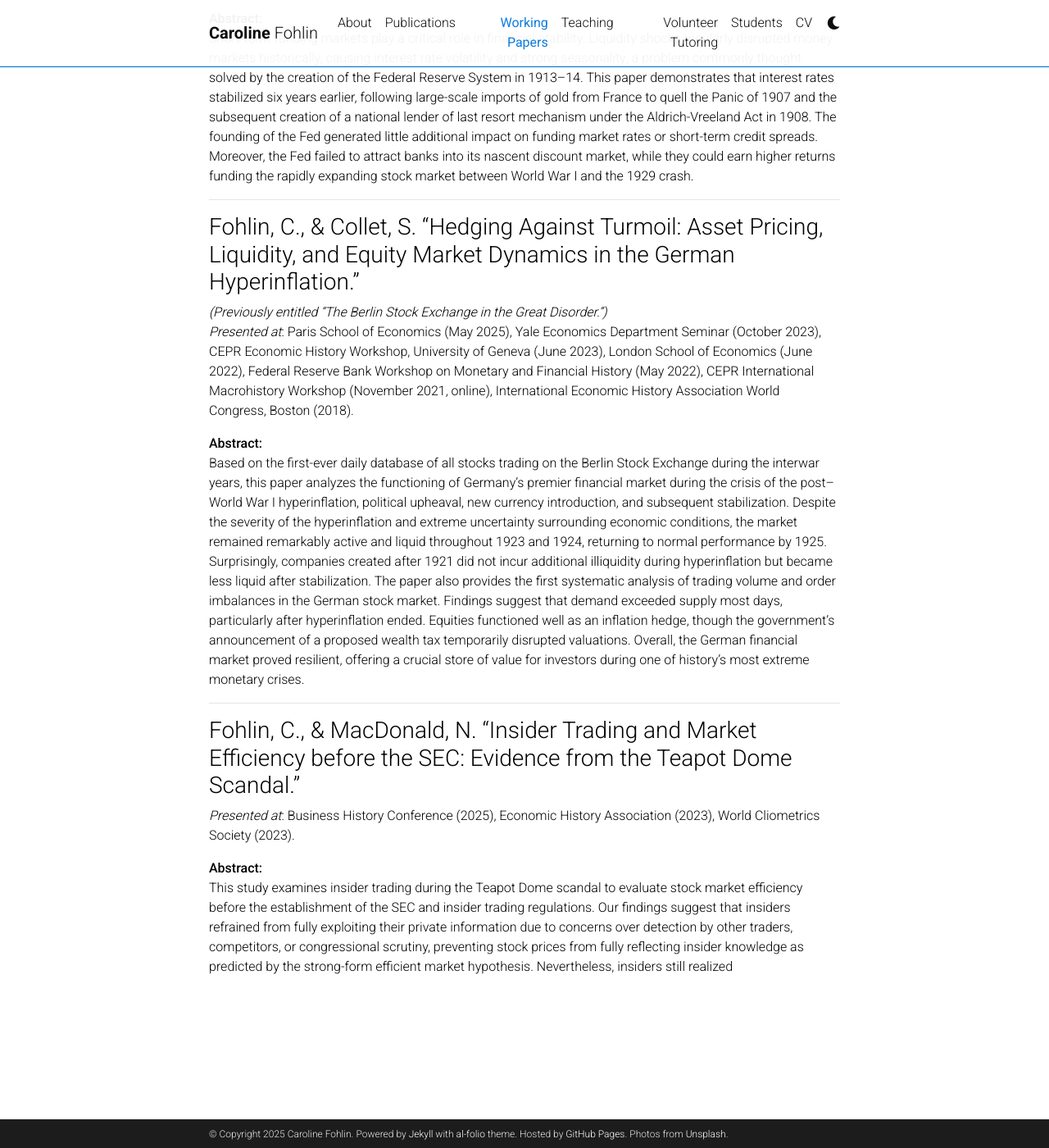
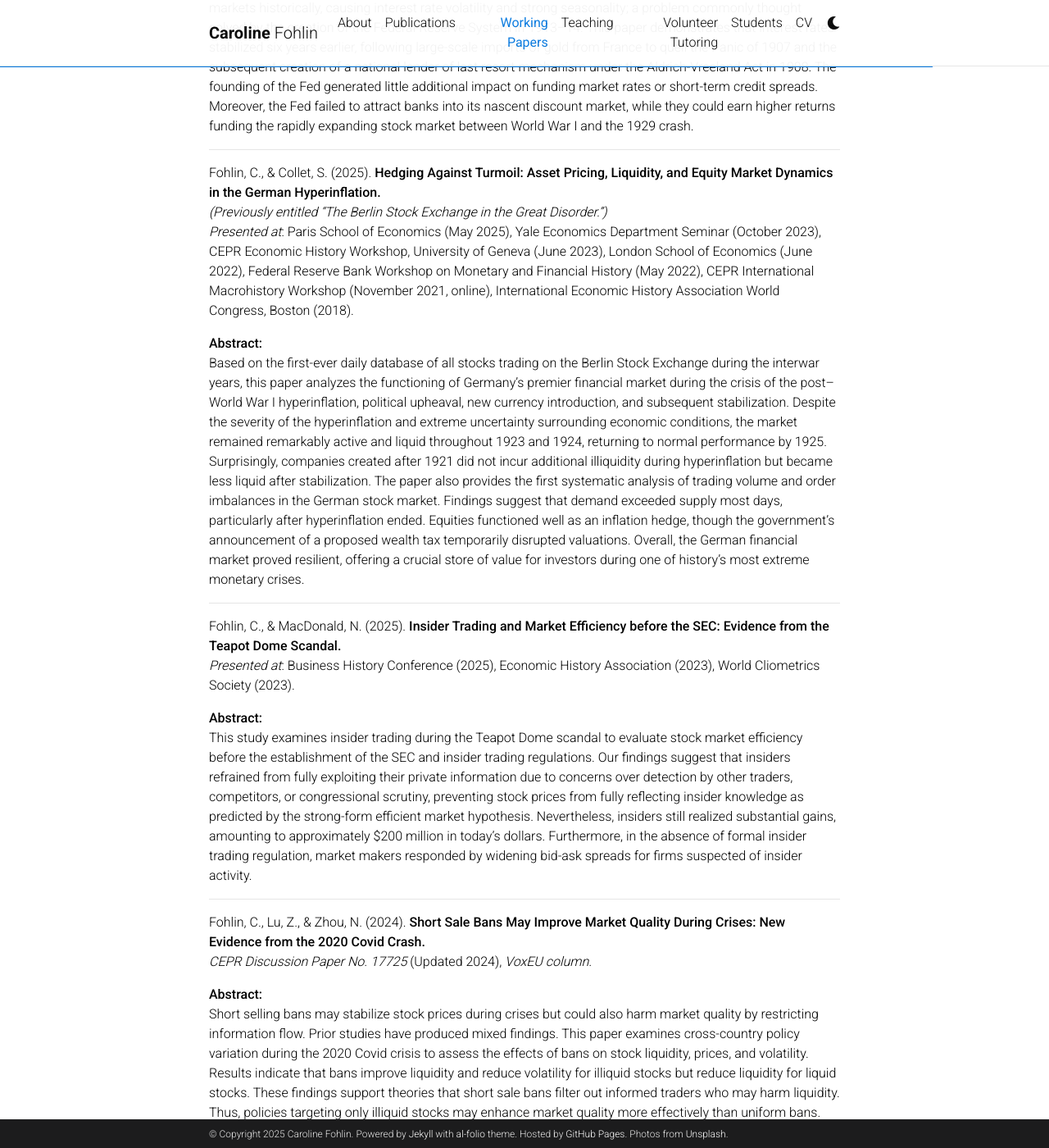
Before and after one commit to caroline-fohlin/caroline-fohlin.github.io, a Jekyll site: the page built from _pages/projects.md, in a window 1280 px wide and 1400 px high, scrolled down 441 px. Shown: the whole window at 82% size. Built offline with Jekyll 4.4.1, drawn with Linux system fonts in a browser that asks for light colours; comment, search, counter and statistics services are not loaded; a style sheet for code colours, icons or effects is not loaded; some of the changed text lies outside the part shown.

Commit message:
updated working papers

```diff
--- a/_pages/projects.md
+++ b/_pages/projects.md
@@ -10,7 +10,7 @@ horizontal: false
 
 ## Working Papers
 
-### Fohlin, C. “Rethinking the Lender of Last Resort: New Evidence on the Stabilization of Money Markets Before the Federal Reserve.”
+Fohlin, C. (2024). **Rethinking the Lender of Last Resort: New Evidence on the Stabilization of Money Markets Before the Federal Reserve.**
 *Presented at*: Sveriges Riksbank (November 2024), Federal Reserve Workshop on Monetary and Financial History, CEBRA Annual Conference (2021, online), CEPR Economic History Workshop, Barcelona (2019), World Cliometric Conference (2017).
 
 **Abstract:**
@@ -18,7 +18,7 @@ Short-term funding markets play a critical role in financial stability. Liquidit
 
 ---
 
-### Fohlin, C., & Collet, S. “Hedging Against Turmoil: Asset Pricing, Liquidity, and Equity Market Dynamics in the German Hyperinflation.”
+Fohlin, C., & Collet, S. (2025). **Hedging Against Turmoil: Asset Pricing, Liquidity, and Equity Market Dynamics in the German Hyperinflation.**
 *(Previously entitled “The Berlin Stock Exchange in the Great Disorder.”)*
 *Presented at*: Paris School of Economics (May 2025), Yale Economics Department Seminar (October 2023), CEPR Economic History Workshop, University of Geneva (June 2023), London School of Economics (June 2022), Federal Reserve Bank Workshop on Monetary and Financial History (May 2022), CEPR International Macrohistory Workshop (November 2021, online), International Economic History Association World Congress, Boston (2018).
 
@@ -27,8 +27,16 @@ Based on the first-ever daily database of all stocks trading on the Berlin Stock
 
 ---
 
-### Fohlin, C., & MacDonald, N. “Insider Trading and Market Efficiency before the SEC: Evidence from the Teapot Dome Scandal.”
+Fohlin, C., & MacDonald, N. (2025). **Insider Trading and Market Efficiency before the SEC: Evidence from the Teapot Dome Scandal.**
 *Presented at*: Business History Conference (2025), Economic History Association (2023), World Cliometrics Society (2023).
 
 **Abstract:**
-This study examines insider trading during the Teapot Dome scandal to evaluate stock market efficiency before the establishment of the SEC and insider trading regulations. Our findings suggest that insiders refrained from fully exploiting their private information due to concerns over detection by other traders, competitors, or congressional scrutiny, preventing stock prices from fully reflecting insider knowledge as predicted by the strong-form efficient market hypothesis. Nevertheless, insiders still realized
+This study examines insider trading during the Teapot Dome scandal to evaluate stock market efficiency before the establishment of the SEC and insider trading regulations. Our findings suggest that insiders refrained from fully exploiting their private information due to concerns over detection by other traders, competitors, or congressional scrutiny, preventing stock prices from fully reflecting insider knowledge as predicted by the strong-form efficient market hypothesis. Nevertheless, insiders still realized substantial gains, amounting to approximately $200 million in today’s dollars. Furthermore, in the absence of formal insider trading regulation, market makers responded by widening bid-ask spreads for firms suspected of insider activity.
+
+---
+
+Fohlin, C., Lu, Z., & Zhou, N. (2024). **Short Sale Bans May Improve Market Quality During Crises: New Evidence from the 2020 Covid Crash.**
+*CEPR Discussion Paper No. 17725* (Updated 2024), *VoxEU column.*
+
+**Abstract:**
+Short selling bans may stabilize stock prices during crises but could also harm market quality by restricting information flow. Prior studies have produced mixed findings. This paper examines cross-country policy variation during the 2020 Covid crisis to assess the effects of bans on stock liquidity, prices, and volatility. Results indicate that bans improve liquidity and reduce volatility for illiquid stocks but reduce liquidity for liquid stocks. These findings support theories that short sale bans filter out informed traders who may harm liquidity. Thus, policies targeting only illiquid stocks may enhance market quality more effectively than uniform bans.
```
